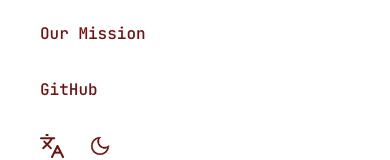
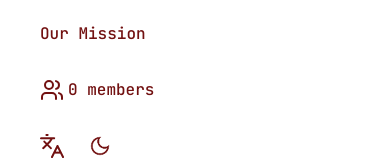
Before and after one commit to EOTCOpenSource/EOTC-Community-Frontend, a Next.js app: page / in a window 390 px wide. Both pictures are taken after a click on the button "Toggle menu". Shown: the part 138-298 px from the top of the page. Built offline with nearby package versions, Linux system fonts and the light colour scheme; no server answers.

Commit message:
Update for mobile

```diff
--- a/app/components/Navbar.tsx
+++ b/app/components/Navbar.tsx
@@ -154,10 +154,10 @@
           </button>
           <Link
             href="https://github.com/EOTCOpenSource"
-            className="block text-primary font-medium py-2 px-4 rounded-lg hover:bg-gray-50 transition-colors"
+            className="flex gap-1 text-primary font-medium py-2 px-4 rounded-lg hover:bg-gray-50 transition-colors"
             onClick={() => setIsOpen(false)}
           >
-            GitHub
+            <Users/> {gitMembers + " members"}
           </Link>
 
           <div className="flex items-center space-x-6 py-2 px-4">
--- a/app/components/Projects.tsx
+++ b/app/components/Projects.tsx
@@ -217,8 +217,8 @@
         <div className="grid grid-cols-1 md:grid-cols-2 lg:grid-cols-4 gap-8 mb-12">
 
           <Fade
-            delay={200}
-            duration={1000}
+            delay={100}
+            duration={600}
             triggerOnce
             fraction={0.5}
             cascade
```
